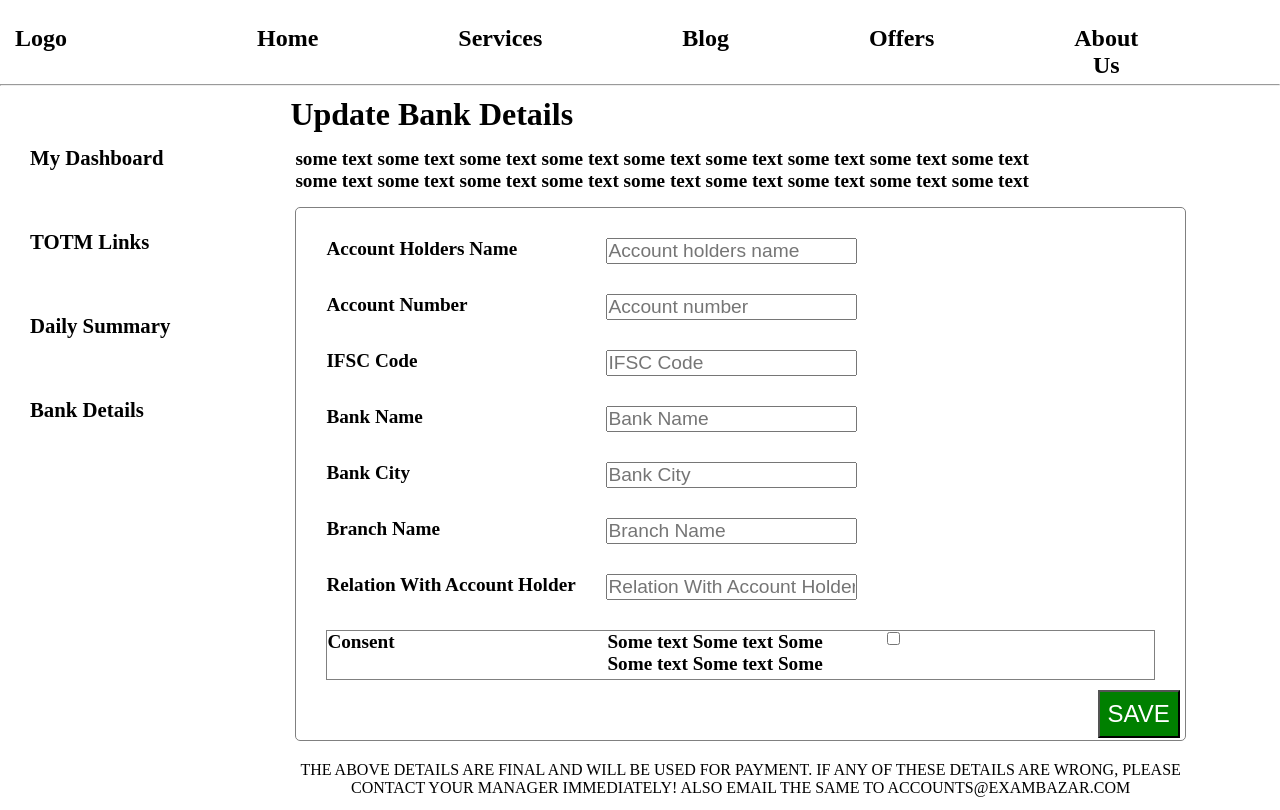
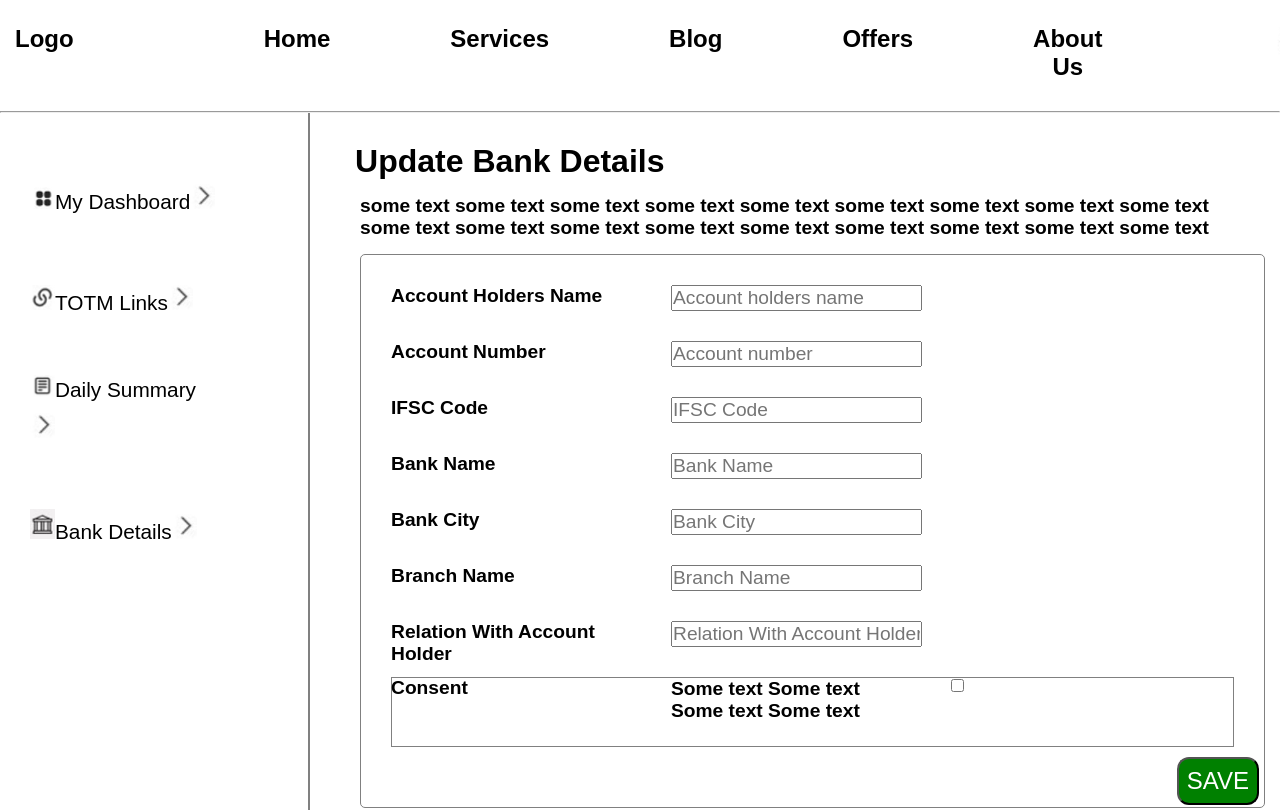
Before and after one commit to pranay-sa/bcctask, a plain HTML site: page task.html in a window 1280 px wide. Shown: the top 810 px of the page. Drawn offline with Linux system fonts and the light colour scheme.

Commit message:
Add files via upload

```diff
--- a/task.html
+++ b/task.html
@@ -7,15 +7,15 @@
     <body>
         <ul id="navbar">
             <li id="logo">Logo</li>
-            <li>Home</li>
-            <li>Services</li>
-            <li>Blog</li>
-            <li>Offers</li>
-            <li>About Us</li>
+            <a href="#"><li>Home</li></a>
+            <a href="#"><li>Services</li></a>
+            <a href="#"><li>Blog</li></a>
+            <a href="#"><li>Offers</li></a>
+            <a href="#"><li>About Us</li></a>
             <div class="imgnav">
-                <li><img src="search.png"></li>
-                <li><img src="Alarm.png"></li>
-                <li><img src="profile.png"></li>
+                <a href="#"><li><img src="search.png"></li></a>
+                <a href="#"><li><img src="alert.png"></li></a>
+                <a href="#"><li><img src="profile.png"></li></a>
             </div>
         </div>
         </ul>
@@ -23,12 +23,13 @@
         <section class="content">
             <aside class="sidebar">
                 <ul>
-                    <li>My Dashboard</li>
-                    <li>TOTM Links</li>
-                    <li>Daily Summary</li>
-                    <li>Bank Details</li>
+                    <li><img src="mydashboard.jpg"><a href="#">My Dashboard<img src="arrow.jpg"></a></li>
+                    <li><img src="totmlinks.jpg"><a href="#">TOTM Links<img src="arrow.jpg"></a></li>
+                    <li><img src="dailysummary.jpg"><a href="#">Daily Summary<img src="arrow.jpg"></a></li>
+                    <li><img src="bank.jpg"><a href="#">Bank Details<img src="arrow.jpg"></a></li>
                 </ul>
             </aside>
+            <div id="vline"></div>
             <section class="sec1">
                 <h1>Update Bank Details</h1>
                 <p id="sometext"><b>some text some text some text some text some text some text some text some text some text<br> some text some text some text some text some text some text some text some text some text</b></p>
@@ -61,16 +62,19 @@
                         <label for="Acchr">Relation With Account Holder</label>
                         <input name="Acchr" placeholder="Relation With Account Holder"><br>
                     </div>
-                    <div id="gap" class="gapbox">
+                    <div id="gap">
                         <label>Consent</label>
-                        <input type="checkbox" name="check">
-                        <label for="check">Some text Some text Some<br> Some text Some text Some</label>
-                        <span id="Datefilled"></span></label><br>
+                        <div class="gapbox">
+                            <input name="consent" type="checkbox">
+                            <label>Some text Some text<br>Some text Some text</label><br>
+                            <span id="dateFilled"></span></label>
+                        </div>
                     </div>
                     <button class="btnright">SAVE</button>
                 </div>
                 <p id="lastpara">The Above Details are final and will be used for payment. If any of these details are wrong, please<br> contact your manager immediately! Also email the same to Accounts@exambazar.com</p>
             </section>
         </section>
+        <script src="task.js"></script>
     </body>
 </html>
--- a/task.js
+++ b/task.js
@@ -1 +1,13 @@
-'use strict';
+document.querySelector('.btnright').addEventListener('click',function(){
+    console.log("CLICKED");
+    const consentCheckbox = document.querySelector('input[name="consent"]');
+    if (consentCheckbox.checked) {
+        let tDate = new Date();
+        const tDay = tDate.getDate();
+        const tMonth = tDate.getMonth();
+        const tYear = tDate.getFullYear();
+        document.getElementById('dateFilled').textContent = `Form Filled On ${tDay}-${tMonth}-${tYear}`;
+    } else {
+        alert("check the consent checkbox");
+    }
+})
--- a/taskstyle.css
+++ b/taskstyle.css
@@ -1,6 +1,11 @@
 *{
     margin: 0;
     padding: 0;
+    font-family: sans-serif;
+}
+body{
+    height: 100vh;
+    width: 100%;
 }
 #navbar{
     list-style: none;
@@ -11,13 +16,17 @@
     font-size: x-large;
     text-align: center;
 }
+.sec1{
+    margin-left: 35px;
+    margin-top: 20px;
+}
 #logo{
     margin-right: 160px;
     margin-left: 0px;
 }
 li{
     margin: 30px;
-    margin-right: 110px;
+    margin-right: 90px;
 }
 .imgnav{
     display: flex;
@@ -28,7 +37,7 @@ li{
     margin-right: 5px;
 }
 #line{
-    margin-top: -40px;
+    margin-top: -15px;
 }
 .mainbox{
     border: 0.5px solid gray;
@@ -45,7 +54,7 @@ h1{
 }
 .gapbox{
     border: 0.5px solid gray;
-    padding-bottom: 30px;
+    padding-bottom: 50px;
 }
 #sometext{
     margin: 15px;
@@ -54,8 +63,19 @@ h1{
 .sidebar ul li{
     list-style: none;
     margin-top: 60px;
-    font-weight: bold;
     font-size: 1.3rem;
+}
+aside ul li:hover{
+    font-size: 1.5rem;
+    transition: transform .2s;
+    background-color: lightgray;
+}
+a{
+    text-decoration: none;
+    color: black;
+}
+.sidebar ul img{
+    width: 25px;
 }
 .mainbox label{
     font-weight: bold;
@@ -79,9 +99,18 @@ button{
     padding: 8px;
     margin-right: 5px;
     margin-top: -20px;
+    border-radius: 12px;
 }
 #lastpara{
     margin: 20px;
     text-transform: uppercase;
     text-align: center;
 }
+#vline{
+    height: 110vh;
+    border: 1px solid gray;
+}
+#navbar a:hover{
+    border-bottom: 10px solid green;
+    border-radius: 7px;
+}
```
Also changed, not shown: alert.png (added), arrow.jpg (added), bank.jpg (added), dailysummary.jpg (added), mydashboard.jpg (added), profile.png (added), search.png (added), totmlinks.jpg (added).
